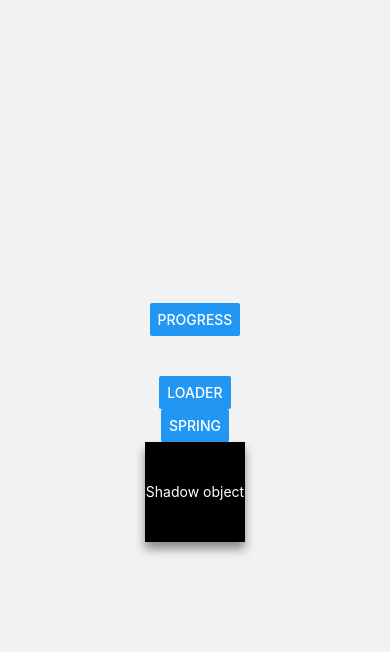
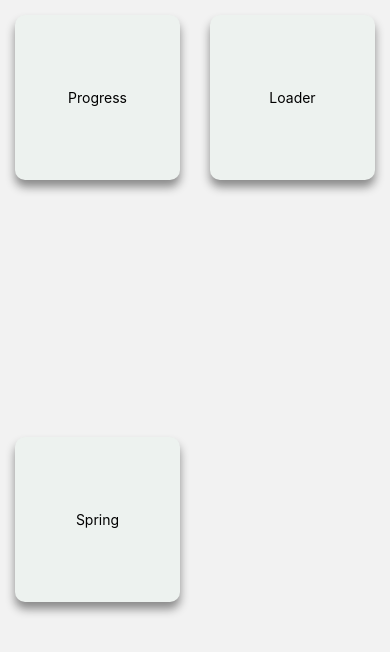
Before and after one commit to Hussein-omar-osman/animationApp, a React Native app: screen /Home in a window 390 px wide. Shown: the top 652 px of the page. Built offline with nearby package versions, Linux system fonts and the light colour scheme.

Commit message:
finished with the home styling

```diff
--- a/src/pages/Home.tsx
+++ b/src/pages/Home.tsx
@@ -1,22 +1,38 @@
 /* eslint-disable react-native/no-inline-styles */
-import {Button, Text, View} from 'react-native';
+import {Button, Dimensions, Text, TouchableOpacity, View} from 'react-native';
 import React from 'react';
+import {SafeAreaView} from 'react-native-safe-area-context';
+
+const {width} = Dimensions.get('window');
+const links = ['Progress', 'Loader', 'Spring'];
 
 const Home = ({navigation}) => {
   return (
-    <View style={{flex: 1, alignItems: 'center', justifyContent: 'center'}}>
-      <Button
-        title="Progress"
-        onPress={() => navigation.navigate('Progress')}
-      />
-      <View style={{marginVertical: 20}} />
-      <Button title="Loader" onPress={() => navigation.navigate('Loader')} />
-      <Button title="Spring" onPress={() => navigation.navigate('Spring')} />
-      <View
+    // <View style={{flex: 1, alignItems: 'center', justifyContent: 'center'}}>
+    //   <Button
+    //     title="Progress"
+    //     onPress={() => navigation.navigate('Progress')}
+    //   />
+    //   <View style={{marginVertical: 20}} />
+    //   <Button title="Loader" onPress={() => navigation.navigate('Loader')} />
+    //   <Button title="Spring" onPress={() => navigation.navigate('Spring')} />
+    <SafeAreaView
       style={{
-          backgroundColor: 'black',
-          width: 100,
-          height: 100,
+        flex: 1,
+        flexDirection: 'row',
+        flexWrap: 'wrap',
+        // backgroundColor: 'grey',
+      }}>
+      {links.map((item, i) => (
+        <TouchableOpacity
+          key={i}
+          onPress={() => navigation.navigate(item)}
+          style={{
+            backgroundColor: '#edf2ef',
+            width: width / 2 - 30,
+            height: width / 2 - 30,
+            borderRadius: 10,
+            margin: 15,
             alignItems: 'center',
             justifyContent: 'center',
             shadowColor: '#000',
@@ -26,12 +42,13 @@ const Home = ({navigation}) => {
             },
             shadowOpacity: 0.43,
             shadowRadius: 9.51,
-
             elevation: 15,
           }}>
-        <Text style={{color: 'white'}}>Shadow object</Text>
-      </View>
-    </View>
+          <Text style={{color: 'black'}}>{item}</Text>
+        </TouchableOpacity>
+      ))}
+    </SafeAreaView>
+    // </View>
   );
 };
 
--- a/src/pages/Progress.tsx
+++ b/src/pages/Progress.tsx
@@ -1,3 +1,4 @@
+/* eslint-disable react-native/no-inline-styles */
 import React, {useCallback} from 'react';
 import {
   StyleSheet,
@@ -37,6 +38,11 @@ export default function Progress() {
   const progressText = useDerivedValue(() => {
     return `${Math.floor(progress.value * 100)}`;
   });
+  const statusText = useDerivedValue(() => {
+    // eslint-disable-next-line curly
+    if (progress.value > 0 && progress.value < 1) return 'Proceding...';
+    return `${progress.value === 1 ? 'Reset' : 'Start'}`;
+  });
 
   const onPress = useCallback(() => {
     progress.value = withTiming(progress.value > 0 ? 0 : 1, {duration: 2000});
@@ -65,7 +71,7 @@ export default function Progress() {
         />
       </Svg>
       <TouchableOpacity onPress={onPress} style={styles.button}>
-        <Text style={styles.buttonText}>Run</Text>
+        <ReText style={styles.buttonText} text={statusText} />
       </TouchableOpacity>
     </View>
   );
```
Lines whose indentation alone changed are shown as unchanged.
